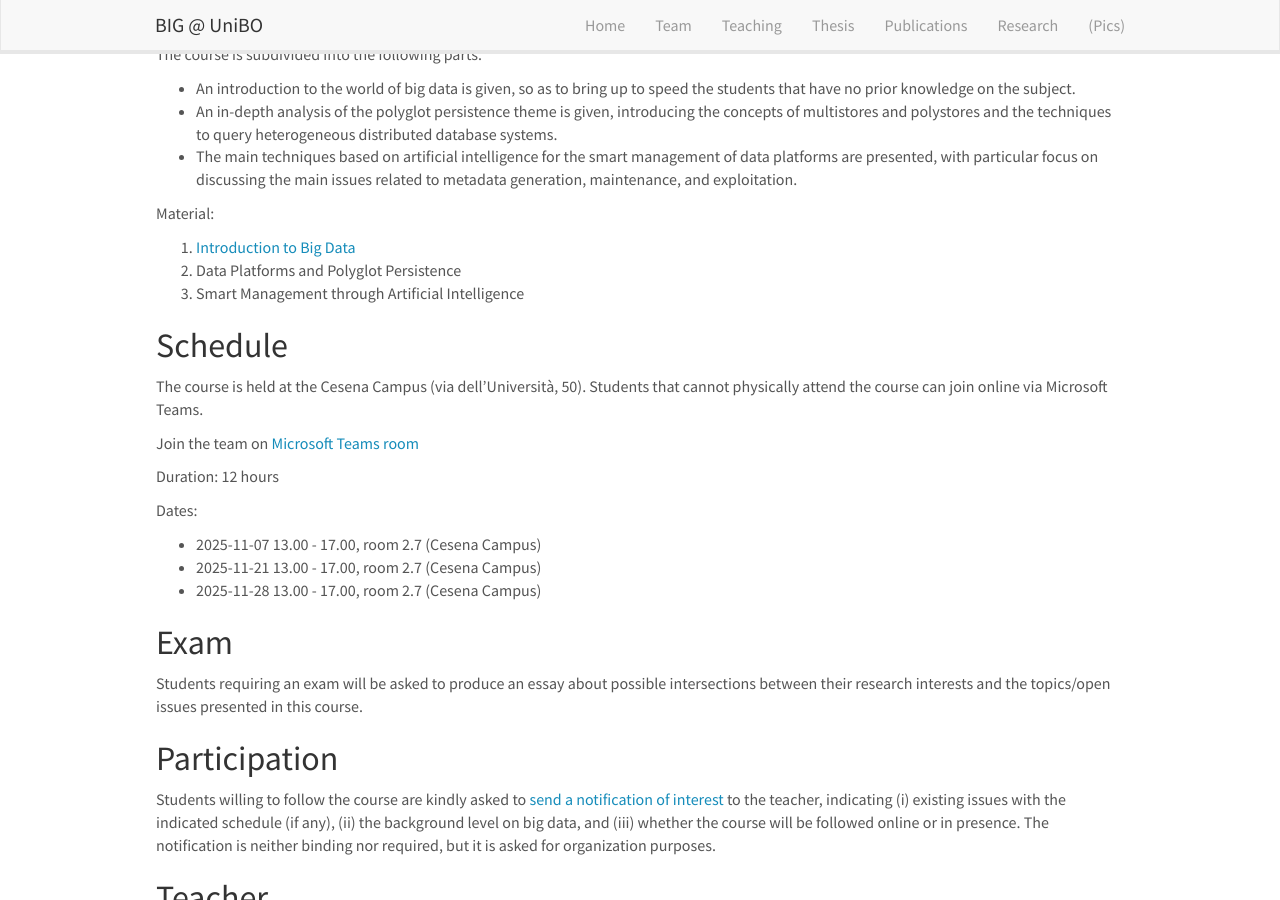
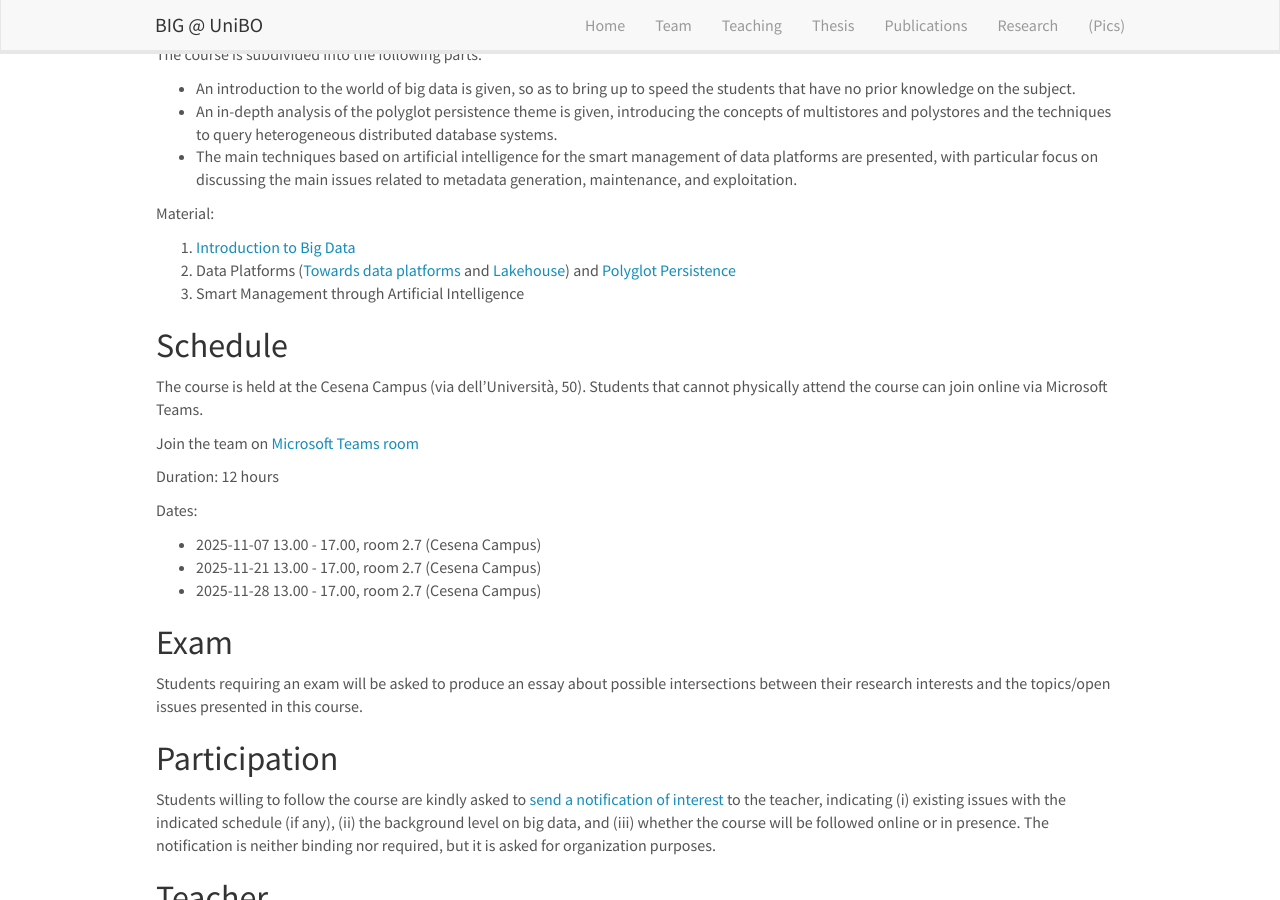
Before and after one commit to big-unibo/big-unibo.github.io, a Jekyll site: the page built from _pages/phd_bigdata_dataplatform_2526.md, in a window 1280 px wide and 900 px high, scrolled down 300 px. Built offline with Jekyll 4.4.1, drawn with Linux system fonts in a browser that asks for light colours; nearby versions of some CDN libraries.

Commit message:
Update material links for Data Platforms and Polyglot Persistence

```diff
--- a/_pages/phd_bigdata_dataplatform_2526.md
+++ b/_pages/phd_bigdata_dataplatform_2526.md
@@ -23,7 +23,7 @@ The course is subdivided into the following parts.
 Material:
 
 0. [Introduction to Big Data](https://w4bo.github.io/AA2526-unibo-phddataplat/01-bigdata)
-0. Data Platforms and Polyglot Persistence
+0. Data Platforms ([Towards data platforms](https://w4bo.github.io/AA2526-unibo-bigdataandcloudplatforms/01-dataplatforms#/data-platform) and [Lakehouse](https://w4bo.github.io/AA2526-unibo-bigdataandcloudplatforms/06-storage#/data-lakehouse-2)) and [Polyglot Persistence](https://w4bo.github.io/AA2526-unibo-phddataplat/02-polyglotpersistence#/title-slide)
 0. Smart Management through Artificial Intelligence
 
 ## Schedule
```
